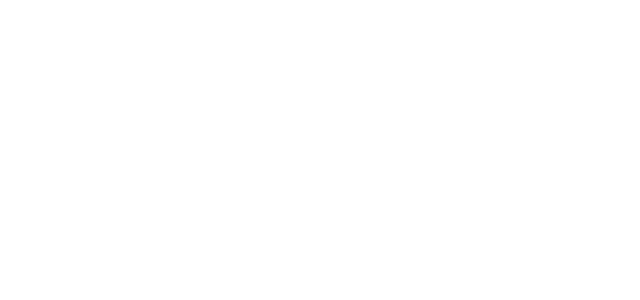
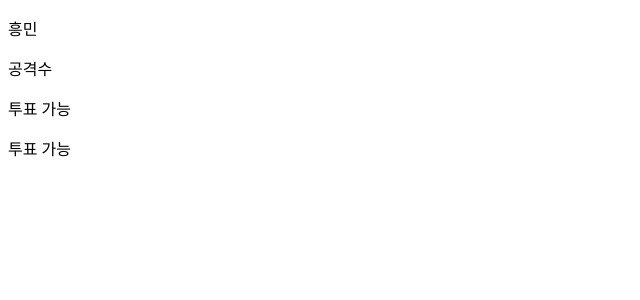
Before and after one commit to dlehddud60/MY_REACT_STUDY, a React (Vite) app: page / in a window 1280 px wide. Shown: the top 300 px of the page, without its empty margins (0-640 px from the left). Built offline with nearby package versions, Linux system fonts and the light colour scheme.

Commit message:
||연습

```diff
--- a/src/App.jsx
+++ b/src/App.jsx
@@ -1,5 +1,18 @@
 function App() {
-  return <div></div>;
+  const name = "흥민";
+  const age = 21;
+
+  return (
+    <div>
+      <p>{name}</p>
+      {name === "흥민" && <p>공격수</p>}
+      {name === "강인" && <p>미드필더</p>}
+      {age >= 20 && <p>투표 가능</p>}
+      {age < 20 && <p>투표 불가능</p>}
+      {age < 20 || <p>투표 가능</p>}
+      {age >= 20 || <p>투표 불가능</p>}
+    </div>
+  );
 }
 
 export default App;
```
